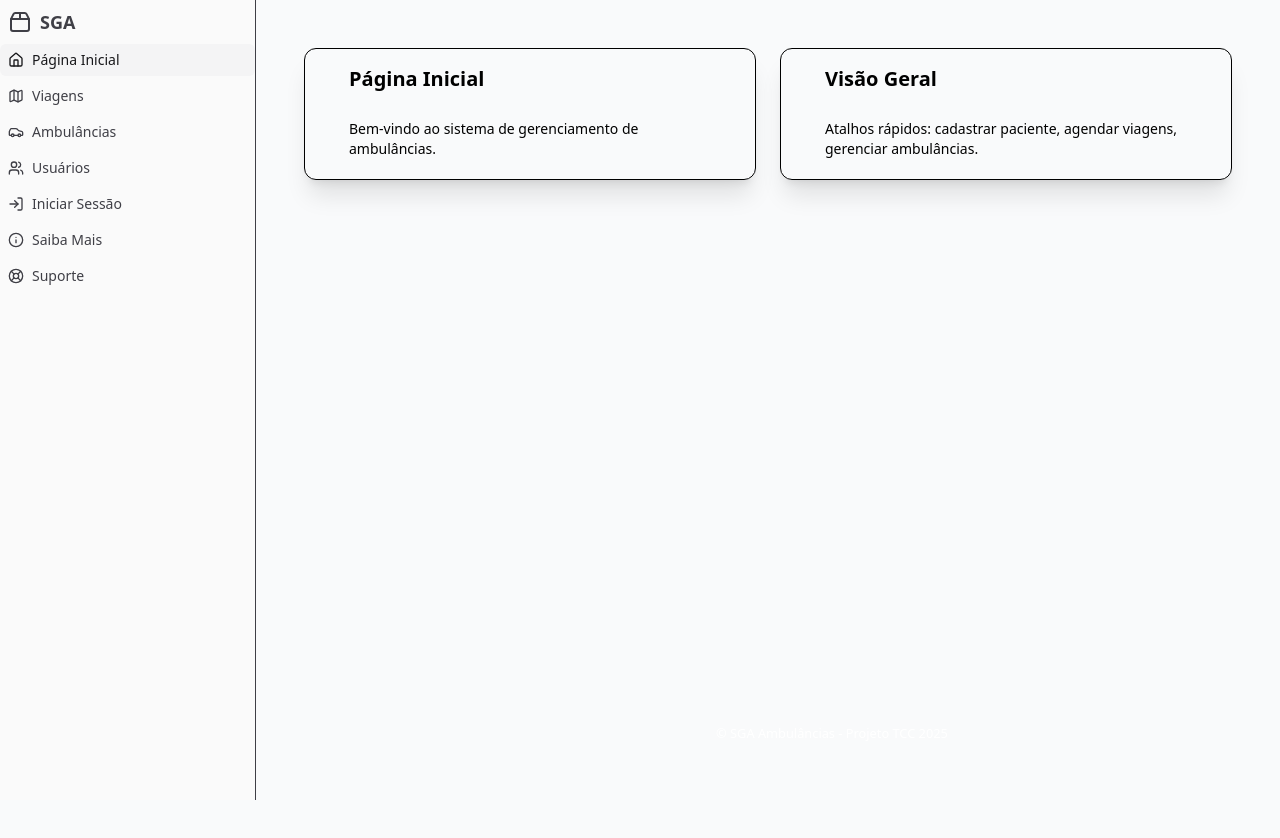
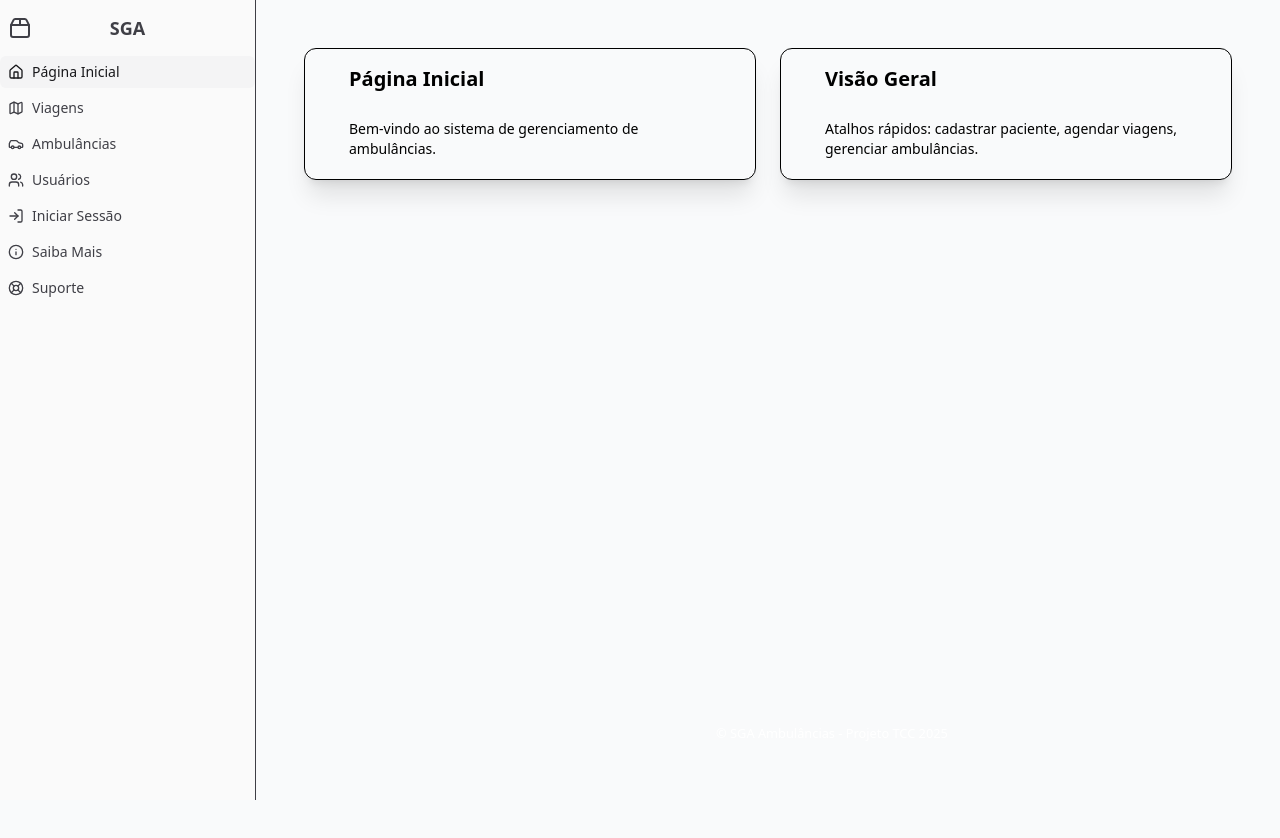
Before and after one commit to gustavoalmeidam7/tcc-sga, a React (Vite) app in the folder frontend/: page / in a window 1280 px wide. Shown: the top 838 px of the page. After the commit the page ends 800 px from the top, so only its background shows below. Built offline with nearby package versions, Linux system fonts and the light colour scheme.

Commit message:
FEAT/ Ajustes menores de interface

```diff
--- a/frontend/src/app.jsx
+++ b/frontend/src/app.jsx
@@ -18,12 +18,11 @@ export default function App() {
   return (
     <BrowserRouter>
       <SidebarProvider>
-        <div className="flex min-h-screen">
         <AppSidebar />
         <SidebarInset>
           <header className="sticky top-0 z-30 flex h-14 items-center gap-4 border-b bg-background px-4 sm:hidden">
             <SidebarTrigger />
-              <h1 className="font-semibold text-lg">SGA</h1>
+            <h1 className="font-semibold text-lg m-0">SGA</h1>
           </header>
           <main className="p-4 md:p-6">
             <Routes>
@@ -41,7 +40,6 @@ export default function App() {
           </main>
           <Footer />
         </SidebarInset>
-        </div>
       </SidebarProvider>
     </BrowserRouter>
   );
--- a/frontend/src/components/sidebar/index.jsx
+++ b/frontend/src/components/sidebar/index.jsx
@@ -6,6 +6,7 @@ import {
   SidebarMenuButton,
   SidebarMenuItem,
 } from "@/components/ui/sidebar";
+
 import {
   Car,
   Home,
@@ -16,6 +17,7 @@ import {
   Package2,
   Users,
 } from "lucide-react";
+
 import { Link, useLocation } from "react-router-dom";
 
 const navItems = [
@@ -34,16 +36,21 @@ export function AppSidebar() {
   return (
     <Sidebar>
       <SidebarHeader>
-        <div className="flex items-center gap-2">
+        <div className="flex items-center h-10">
           <Package2 className="h-6 w-6" />
-          <span className="text-lg font-semibold">SGA</span>
+          <span className="absolute left-1/2 -translate-x-1/2 text-lg font-semibold">
+            SGA
+          </span>
         </div>
       </SidebarHeader>
       <SidebarContent>
         <SidebarMenu>
           {navItems.map((item) => (
             <SidebarMenuItem key={item.to}>
-              <Link to={item.to} className="w-full">
+              <Link
+                to={item.to}
+                className="w-full"
+              >
                 <SidebarMenuButton
                   isActive={location.pathname === item.to}
                   tooltip={item.label}
--- a/frontend/src/pages/Home/index.jsx
+++ b/frontend/src/pages/Home/index.jsx
@@ -2,7 +2,7 @@ import { Card, CardHeader, CardContent, CardTitle, CardDescription } from "@/com
 
 function Home() {
   return (
-    <main className="min-h-screen bg-gray-50 p-6 text-xl">
+    <main className="w-full flex items-center justify-center bg-gray-50 p-6 text-xl">
       <section className="max-w-7xl mx-auto grid grid-cols-1 md:grid-cols-2 gap-6 font-normal">
         <Card className="p-5 rounded-xl shadow-xl">
           <CardHeader>
```
Lines whose indentation alone changed are shown as unchanged.
